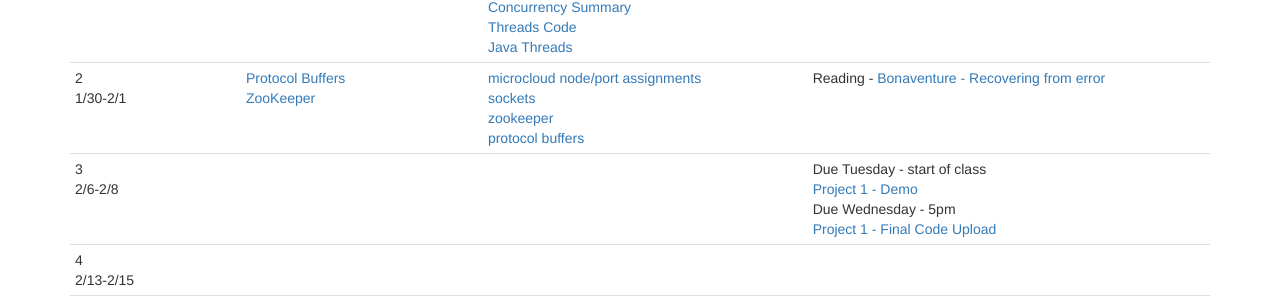
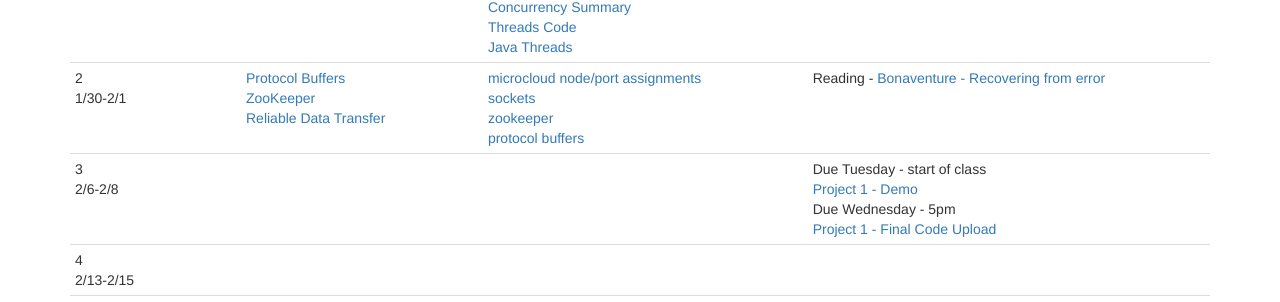
Before and after one commit to CS682-S18/cs682-s18.github.io, a Jekyll site: the page built from schedule.html, in a window 1280 px wide and 1317 px high. Shown: the part 339-641 px from the top of the window. Built offline with Jekyll 4.4.1, drawn with Linux system fonts in a browser that asks for light colours.

Commit message:
adding link to reliability slides

```diff
--- a/schedule.html
+++ b/schedule.html
@@ -43,6 +43,7 @@
 			<td>
 				<a href="https://github.com/CS682-S18/notes/blob/master/protobuf.md">Protocol Buffers</a><br/>
 				<a href="https://github.com/CS682-S18/notes/blob/master/zookeeper.md">ZooKeeper</a><br/>
+				<a href="https://docs.google.com/presentation/d/1dCNzwk5LApRPZ_jRaEFs03A2AcBzQSHXs2yfQZCzwTE/edit?usp=sharing">Reliable Data Transfer</a><br/>
 			</td>
 			<td>
 				<a href="https://github.com/CS682-S18/notes/blob/master/microcloud.md">microcloud node/port assignments</a><br/>
```
